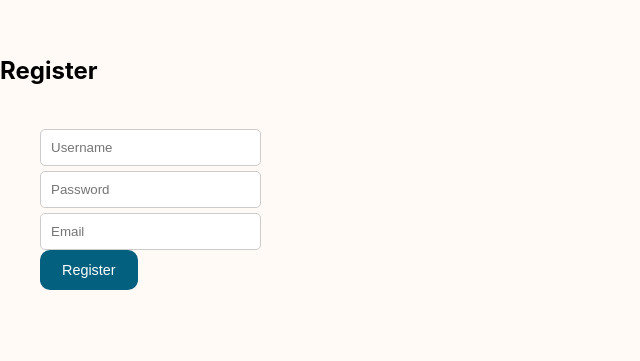
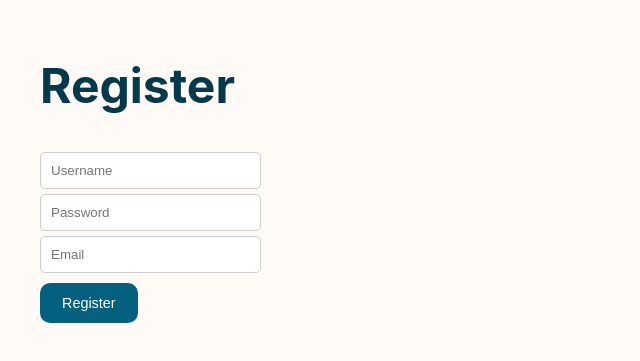
Before and after one commit to adriannazwierzchowska/xplore, a React (Create React App) app in the folder frontend/: page /register in a window 1280 px wide. Shown: the part 227-588 px from the top of the page, without its empty margins (0-640 px from the left). Built offline with nearby package versions, Linux system fonts and the light colour scheme.

Commit message:
Polished views

```diff
--- a/frontend/src/Home.js
+++ b/frontend/src/Home.js
@@ -45,11 +45,15 @@ const Home = () => {
 
     return (
         <div>
-            <h1>Let's xplore</h1>
-            <button type="button1" onClick={handleLetsGo}>Let's Go!</button>
-            <button type="button2">Favorites</button>
-            {isAuthenticated && <button type="button2" onClick={handleLogout}>Log Out</button>}
-            {username ? <p>Hi, {username}</p> : null}
+            <form>
+                <h1>Let's xplore</h1>
+                    <div className="button-group">
+                    <button type="button1" onClick={handleLetsGo}>Let's Go!</button>
+                    <button type="button2">Favorites</button>
+                    {isAuthenticated && <button type="button2" onClick={handleLogout}>Log Out</button>}
+                    {username ? <p>Hi, {username}</p> : null}
+                </div>
+            </form>
         </div>
     );
 };
--- a/frontend/src/Register.js
+++ b/frontend/src/Register.js
@@ -24,8 +24,8 @@ const Register = () => {
 
     return (
         <div>
-            <h2>Register</h2>
             <form onSubmit={handleRegister}>
+            <h1>Register</h1>
                 <input
                     type="text"
                     placeholder="Username"
@@ -47,7 +47,10 @@ const Register = () => {
                     onChange={(e) => setEmail(e.target.value)}
                     required
                 />
+
+                <div className="button-group">
                 <button type="button1">Register</button>
+                </div>
             </form>
             {message && <p>{message}</p>}
         </div>
```
Also changed, not shown: 1 other file (tests, documents, lock files or other folders).
